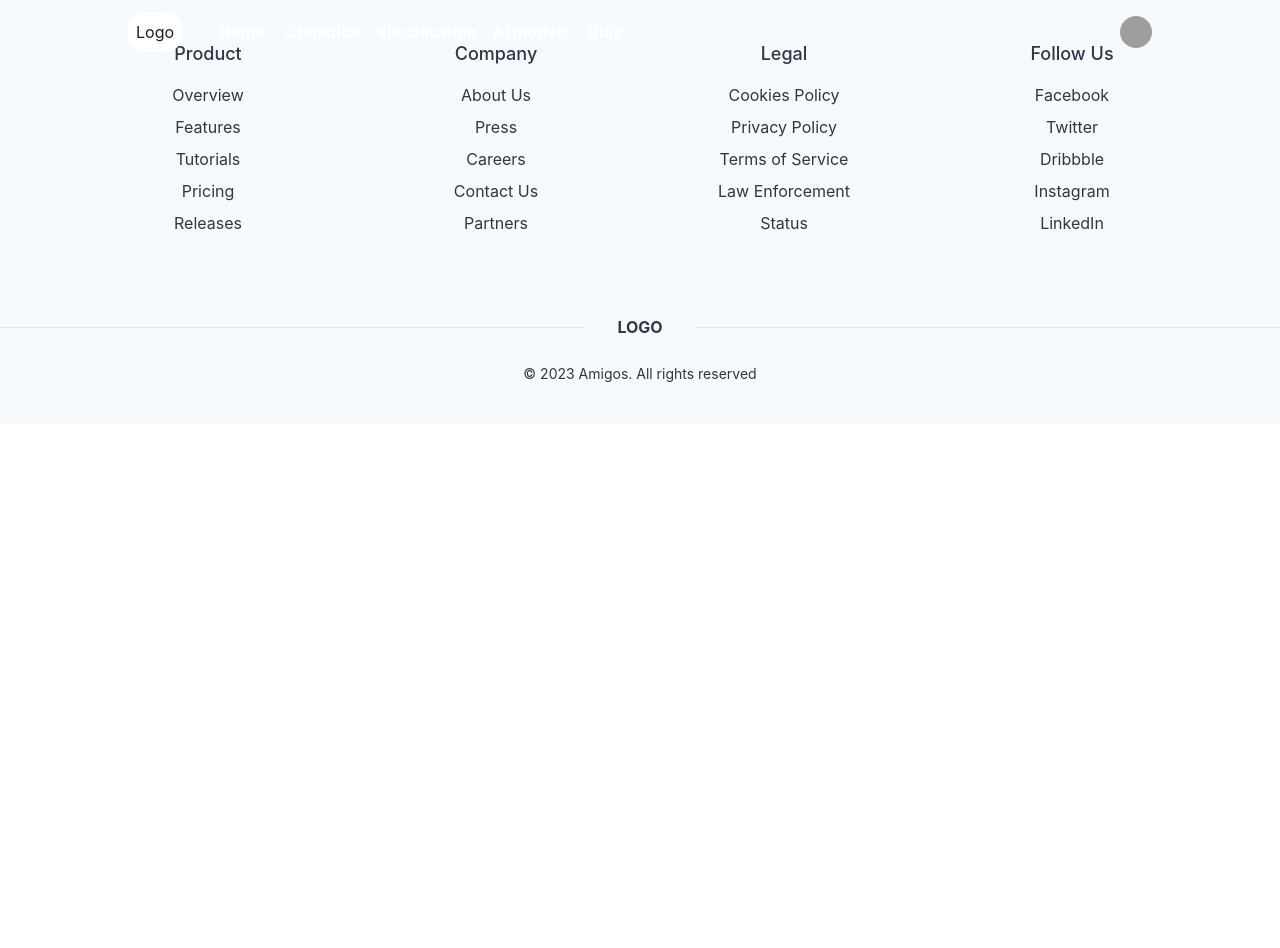
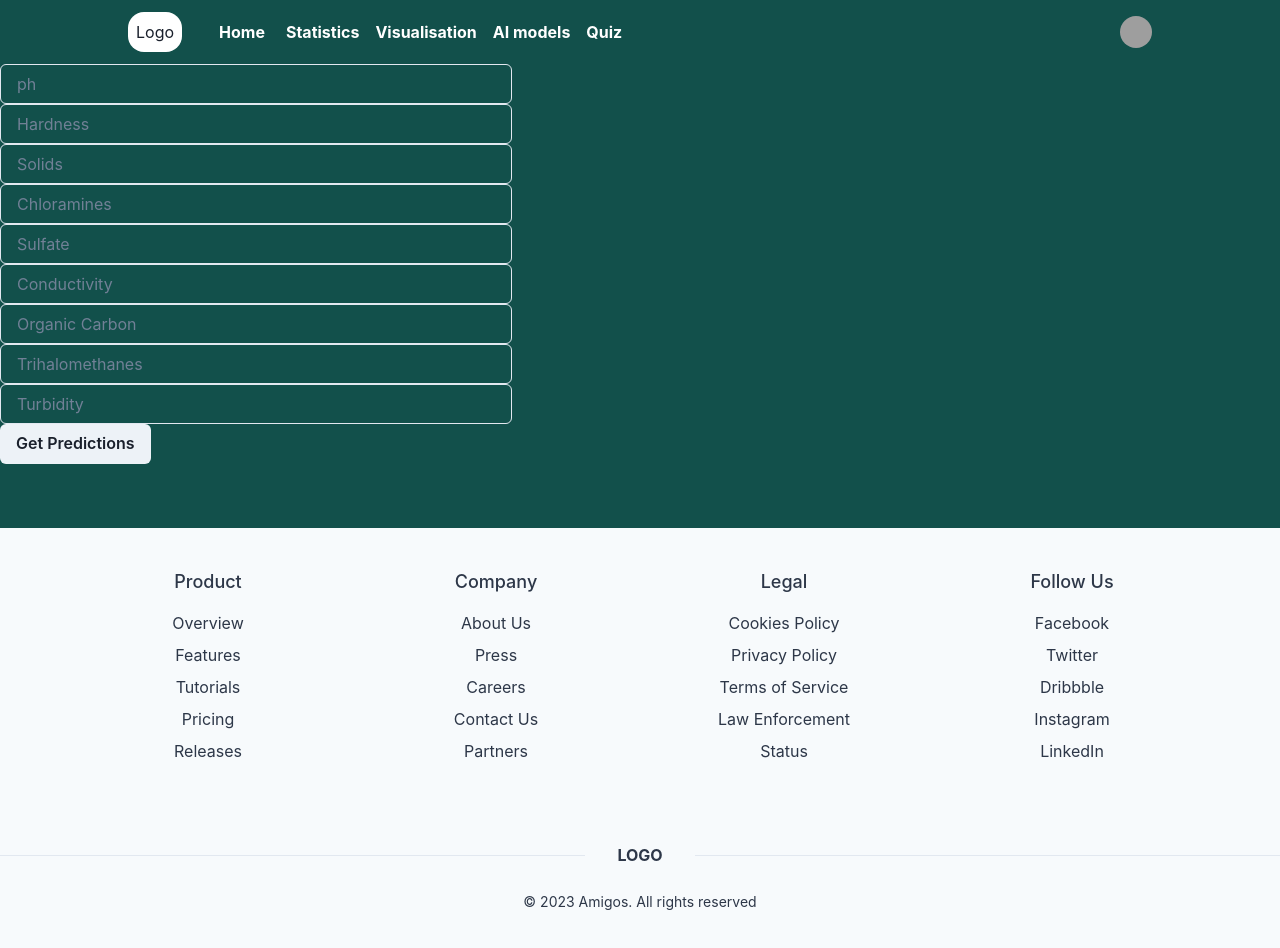
Before and after one commit to Alphax16/EcoTech, a React (Create React App) app in the folder frontend/: page /model/WaterPotabilityPredictor in a window 1280 px wide. Shown: the top 948 px of the page. Before the commit the page ends 800 px from the top, so only its background shows below. Built offline with nearby package versions, Linux system fonts and the light colour scheme; grey boxes are pictures that could not be loaded.

Commit message:
WaterPotabilityPredictor

```diff
--- a/frontend/src/App.js
+++ b/frontend/src/App.js
@@ -6,7 +6,7 @@ import Quiz from "./containers/Quiz";
 import Footer from "./components/Footer";
 import Navbar from "./components/Navbar";
 import ForestMap from "./containers/ForestMap";
-
+import WaterPotabilityPredictor from "./containers/WaterPotabilityPredictor";
 
 function App() {
   return (
@@ -17,6 +17,10 @@ function App() {
         <Route path="/" element={<Home />} />
         <Route path="/quiz" element={<Quiz />} />
         <Route path="/forest-map" element={<ForestMap />} />
+        <Route
+          path="/model/WaterPotabilityPredictor"
+          element={<WaterPotabilityPredictor />}
+        />
       </Routes>
       <Footer />
     </Router>
--- a/frontend/src/containers/ForestMap.js
+++ b/frontend/src/containers/ForestMap.js
@@ -1,39 +1,61 @@
-import 'leaflet/dist/leaflet.css'; // Add this line to import Leaflet CSS
-import React, { useEffect, useState } from 'react';
-import { MapContainer, TileLayer, GeoJSON } from 'react-leaflet';
-import axios from 'axios';
-import { Box, Text, VStack, ChakraProvider, extendTheme, theme } from "@chakra-ui/react";
-
-
-const customTheme = extendTheme({
-  ...theme,
-});
+import "leaflet/dist/leaflet.css"; // Add this line to import Leaflet CSS
+import React, { useEffect, useState } from "react";
+import { MapContainer, TileLayer, GeoJSON } from "react-leaflet";
+import axios from "axios";
+import {
+  Box,
+  Text,
+  VStack,
+  ChakraProvider,
+  extendTheme,
+  theme,
+} from "@chakra-ui/react";
 
 const ForestMap = () => {
   const [shapefileData, setShapefileData] = useState(null);
+  const [treeData, setTreeData] = useState(null);
 
   const mapStyle = {
     // color: 'green',
     weight: 1.5,
-    fillColor: 'lightgreen',
+    fillColor: "lightgreen",
     fillOpacity: 0.7,
   };
 
   useEffect(() => {
     const fetchData = async () => {
       try {
-        const response = await axios.post("http://127.0.0.1:5000/api/map-data");
+        const response = await axios.post("http://localhost:5000/api/map-data");
+        console.log(response.data);
         setShapefileData(response.data);
       } catch (err) {
-        console.error('Error fetching shapefile data:', err);
+        console.error("Error fetching shapefile data:", err);
+      }
+    };
+    const statewisetree = async () => {
+      try {
+        const response = await axios.post(
+          "  http://localhost:5000/api/tree-cover"
+        );
+        console.log(response.data);
+        setTreeData(response.data);
+      } catch (err) {
+        console.error("Error fetching tree data:", err);
       }
     };
 
     fetchData();
+    statewisetree();
   }, []);
 
+  useEffect(() => {
+    if (treeData !== null) {
+      const stateNames = treeData.map((stateData) => stateData["State/UTs"]);
+      console.log(stateNames, "here");
+    }
+  }, [treeData]);
+
   return (
-    <ChakraProvider theme={customTheme}>
     <VStack
       justifyContent="center"
       alignItems="center"
@@ -41,28 +63,38 @@ const ForestMap = () => {
       w="100vw"
       spacing={4}
       bg="#12504B"
+      py={"16"}
     >
-        <Text fontSize="3xl" color="#fff">Forest Map</Text>
-        <Box w="70%" my="10" bg="green.100" p="3" borderRadius="xl">
-          <Text textAlign="center" bg="green.200" fontSize="xl" p="3" borderRadius="xl">Percentage of Forest Coverage</Text>
+      <Text fontSize="3xl" color="#fff">
+        Forest Map
+      </Text>
+      <Box w="90%" my="10" bg="green.100" p="3" borderRadius="xl">
+        <Text
+          textAlign="center"
+          bg="green.200"
+          fontSize="xl"
+          p="3"
+          borderRadius="xl"
+        >
+          Percentage of Forest Coverage
+        </Text>
         <Box w="100%" h="500px">
           <MapContainer
             attributionControl={false}
             center={[20.5937, 78.9629]}
             zoom={5}
-              style={{ height: '100%', width: '100%' }}
+            style={{ height: "100%", width: "100%" }}
             className="map"
           >
             <TileLayer
               url="https://{s}.tile.openstreetmap.org/{z}/{x}/{y}.png"
               attribution='&copy; <a href="https://www.openstreetmap.org/copyright">OpenStreetMap</a> contributors'
             />
-              { shapefileData && (<GeoJSON data={shapefileData} style={mapStyle} />) }
+            {shapefileData && <GeoJSON data={shapefileData} style={mapStyle} />}
           </MapContainer>
         </Box>
       </Box>
     </VStack>
-    </ChakraProvider>
   );
 };
 
--- /dev/null
+++ b/frontend/src/containers/WaterPotabilityPredictor.js
@@ -0,0 +1,83 @@
+import { Box, Button, Input } from "@chakra-ui/react";
+import React, { useState } from "react";
+import axios from "axios";
+const WaterPotabilityPredictor = () => {
+  const [ph, setPh] = useState();
+  const [Hardness, setHardness] = useState();
+  const [Solids, setSolids] = useState();
+  const [Chloramines, setChloramines] = useState();
+  const [Organic_carbon, setOrganic_carbon] = useState();
+
+  const [Trihalomethanes, setTrihalomethanes] = useState();
+  const [Turbidity, setTurbidity] = useState();
+  const [Sulfate, setSulfate] = useState();
+  const [Conductivity, setConductivity] = useState();
+
+  const handlesubmit = async (e) => {
+    e.preventDefault();
+    try {
+      const response = await axios.post(
+        "  http://localhost:5000/api/WaterPotabilityPredictor"
+      );
+      console.log(response.data);
+      alert(response.data);
+    } catch (err) {
+      console.error("Error fetching tree data:", err);
+    }
+  };
+
+  return (
+    <Box bg={"#12504B"} py={"16"}>
+      <form style={{ width: "40%", color: "#fff" }} onSubmit={handlesubmit}>
+        <Input
+          type="text"
+          placeholder="ph"
+          onChange={(e) => setPh(e.target.value)}
+        />
+        <Input
+          type="text"
+          placeholder="Hardness"
+          onChange={(e) => setHardness(e.target.value)}
+        />
+        <Input
+          type="text"
+          placeholder="Solids"
+          onChange={(e) => setSolids(e.target.value)}
+        />
+        <Input
+          type="text"
+          placeholder="Chloramines"
+          onChange={(e) => setChloramines(e.target.value)}
+        />
+        <Input
+          type="text"
+          placeholder="Sulfate"
+          onChange={(e) => setSulfate(e.target.value)}
+        />
+        <Input
+          type="text"
+          placeholder="Conductivity"
+          onChange={(e) => setConductivity(e.target.value)}
+        />
+        <Input
+          type="text"
+          placeholder="Organic Carbon"
+          onChange={(e) => setOrganic_carbon(e.target.value)}
+        />
+        <Input
+          type="text"
+          placeholder="Trihalomethanes"
+          onChange={(e) => setTrihalomethanes(e.target.value)}
+        />
+        <Input
+          type="text"
+          placeholder="Turbidity"
+          onChange={(e) => setTurbidity(e.target.value)}
+        />
+        <Button type="submit">Get Predictions</Button>
+      </form>
+    </Box>
+  );
+};
+
+export default WaterPotabilityPredictor;
```
Also changed, not shown: 2 other files (tests, documents, lock files or other folders). Lines whose indentation alone changed are shown as unchanged.
